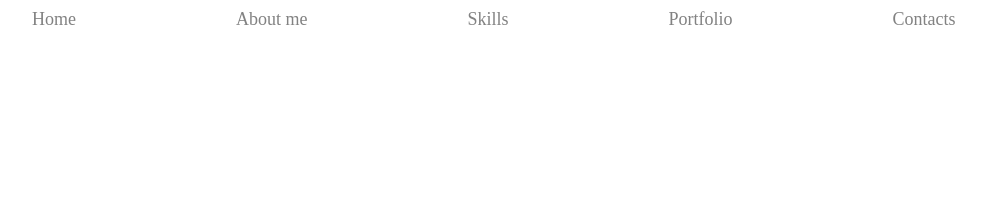
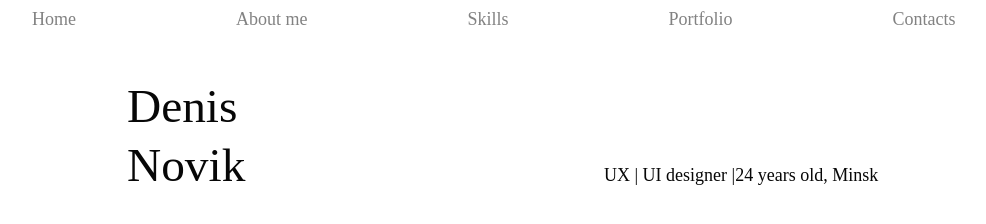
Before and after one commit to koman4git/firstProject, a plain HTML site: page index.html in a window 1280 px wide. Shown: the top 224 px of the page, without its empty margins (132-1118 px from the left). Drawn offline with Linux system fonts and the light colour scheme.

Commit message:
средняя часть хедера

```diff
--- a/index.html
+++ b/index.html
@@ -15,7 +15,9 @@
                 <a href="#">Portfolio</a>
                 <a href="#">Contacts</a>
             </nav>
-            <img src="" alt="">
+            <p class="header-name p-header">Denis Novik</p>
+            <p class="header-age p-header">UX | UI designer |24 years old, Minsk</p>
+            <p class="header-language p-header">RU | ENG</p>
         </header>
     </div>
 </body>
--- a/style.css
+++ b/style.css
@@ -1,5 +1,8 @@
 .container {
     width: 1920px;
+    margin: 0 auto;
+}
+header{
     margin: 0 auto;
 }
 a{
@@ -10,3 +13,27 @@ a{
     line-height: 22px;
     color: #828282;
 }
+.p-header{
+    display: inline-block;
+
+}
+.header-name{
+    margin-left: 251px;
+    font-family: Gilroy-Bold;
+    font-size: 47.3392px;
+    line-height: 59px;
+    color: #070707;
+    width: 123px;
+    height: 118px;
+}
+.header-language{
+    margin-right: 247px;
+}
+.header-age{
+    margin: 0 297px 0 350px;
+    font-family: Gilroy-Medium;
+    font-size: 18px;
+    line-height: 22px;
+    color: #070707;
+
+}
```
